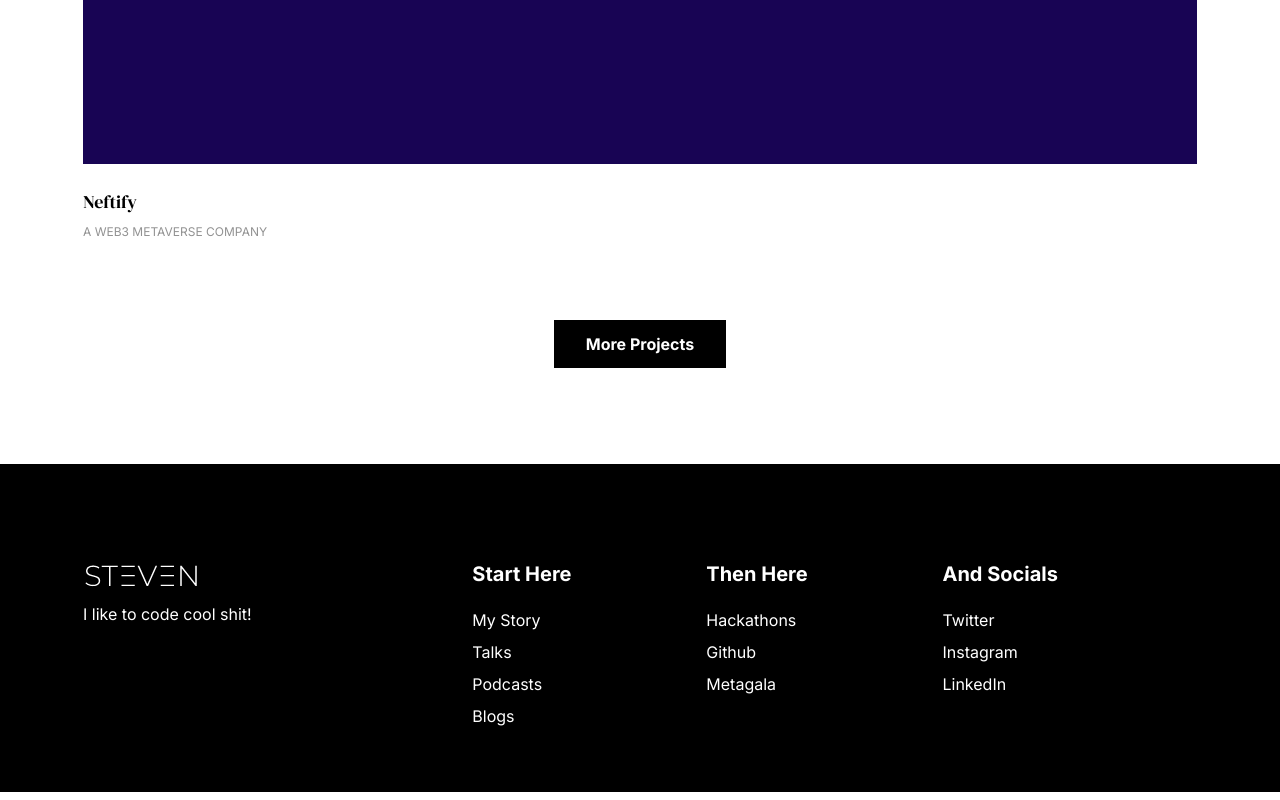
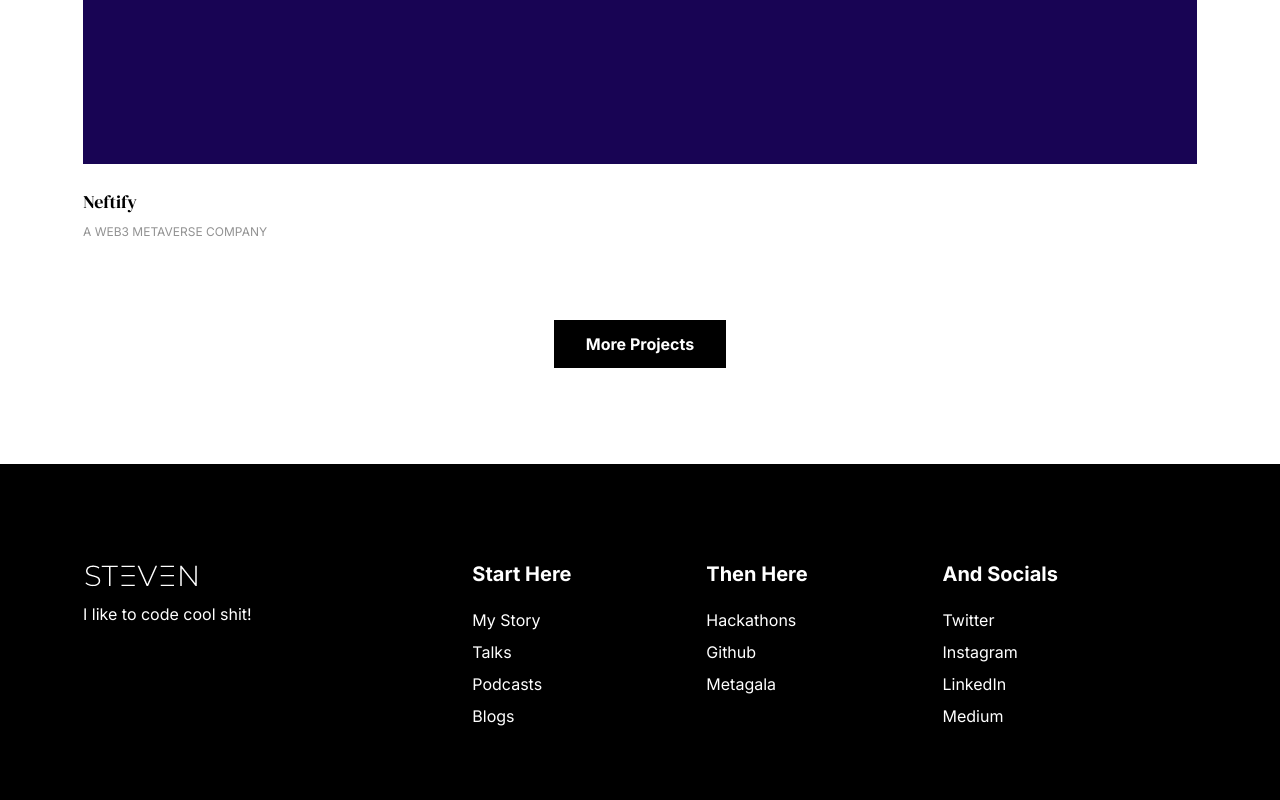
Before and after one commit to stevenlriv/stevenlriv-website, a Next.js app: page / in a window 1280 px wide. Shown: the part 1987-2787 px from the top of the page. Built offline with nearby package versions, Linux system fonts and the light colour scheme.

Commit message:
Footer links

```diff
--- a/components/Footer/index.js
+++ b/components/Footer/index.js
@@ -127,6 +127,16 @@ const Footer = (props) => {
                       LinkedIn
                     </a>
                   </li>
+                  <li className="mb-2">
+                    <a
+                      className="inline-block text-white hover:text-gray-200"
+                      href="https://stevenlriv.medium.com/"
+                      target="_blank"
+                      rel="noreferrer"
+                    >
+                      Medium
+                    </a>
+                  </li>
                   <li></li>
                 </ul>
               </div>
```
